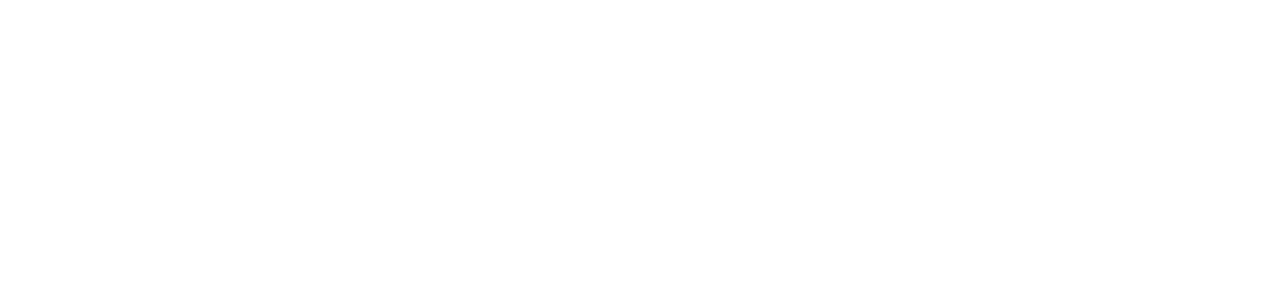
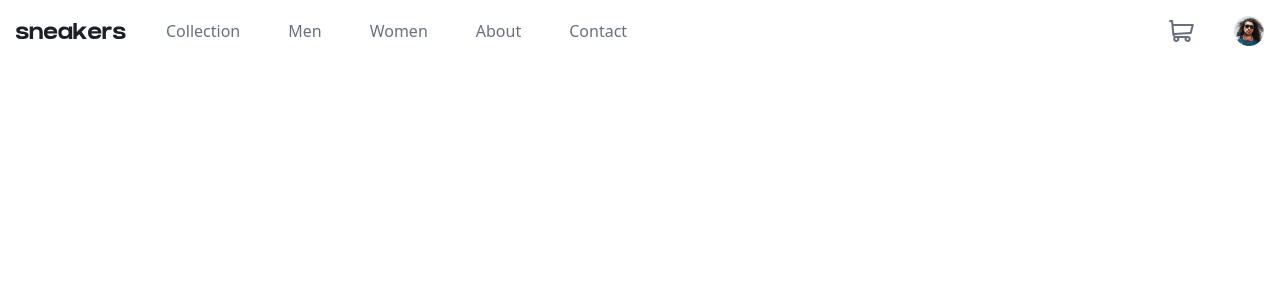
Before and after one commit to AbdulSamadCodes/Ecommerce-product-page, a React (Vite) app: page / in a window 1280 px wide. Shown: the top 300 px of the page. Built offline with nearby package versions, Linux system fonts and the light colour scheme.

Commit message:
Working on header

```diff
--- a/src/Components/Header.jsx
+++ b/src/Components/Header.jsx
@@ -1,7 +1,59 @@
 import { React } from 'react';
+import { navLinks } from '/src/Constant/index.js';
+
+import iconMenu from '/src/assets/images/icon-menu.svg';
+import logo from '/src/assets/images/logo.svg';
+import iconCart from '/src/assets/images/icon-cart.svg';
+import imageAvatar from '/src/assets/images/image-avatar.png'
+
+import { useToggle } from '/src/hooks/useToggle.js';
+
+function MobileNavbar() {
+  //to be implemented
+}
 
 function Header() {
+  const [isNavOpen, setIsNavOpen] = useToggle(false);
 
+  return (
+    <header className='header py-4 px-4 fixed
+      top-0 left-0 right-0 flex items-center
+      gap-4 md:gap-10 z-10'>
+      <button className='md:hidden'>
+        <img src={iconMenu} />
+      </button>
+
+      <a href="">
+        <img href={'#'} src={logo} width={'110px'} />
+      </a>
+
+      {
+        <nav className='navbar'>
+          <ul className='nav__list gap-12 hidden md:flex items-center'>
+            {navLinks.map((navLink) => {
+              const { id, title } = navLink;
+              return <li key={id}>
+                <a className='text-dark-grayish-blue'
+                  href="#">
+                  {title}
+                </a>
+              </li>
+            })}
+          </ul>
+        </nav>
+      }
+
+      <span className='ms-auto flex items-center gap-4 md:gap-10'>
+        <a href="#">
+          <img src={iconCart} width={'25px'} />
+        </a>
+
+        <a href="#">
+          <img src={imageAvatar} width={'30px'} />
+        </a>
+      </span>
+    </header>
+  );
 }
 
 export { Header };
--- a/src/hooks/useToggle.js
+++ b/src/hooks/useToggle.js
@@ -0,0 +1,13 @@
+import { useState } from 'react';
+
+function useToggle(initialState) {
+  const [ toggle,setToggle ] = useState(initialState);
+
+  const handleToggle = () => {
+     setToggle(toggle => !toggle);
+  };
+
+  return [ toggle,handleToggle];
+}
+
+export { useToggle };
--- a/tailwind.config.js
+++ b/tailwind.config.js
@@ -7,12 +7,16 @@
   ],
   theme: {
     extend: {
-      breakpoints:{
-        "xs":"375px",
-        "sm":"575px",
-        "md":"768px",
-        "lg":"992px",
-        "xl":"1100px"
+      colors: {
+        "grayish-blue": "hsl(220, 14%, 75%)",
+        "dark-grayish-blue" : "hsl(219, 9%, 45%)"
+      },
+      screens: {
+        "xs": "375px",
+        "sm": "575px",
+        "md": "768px",
+        "lg": "992px",
+        "xl": "1100px"
       }
     },
   },
```
